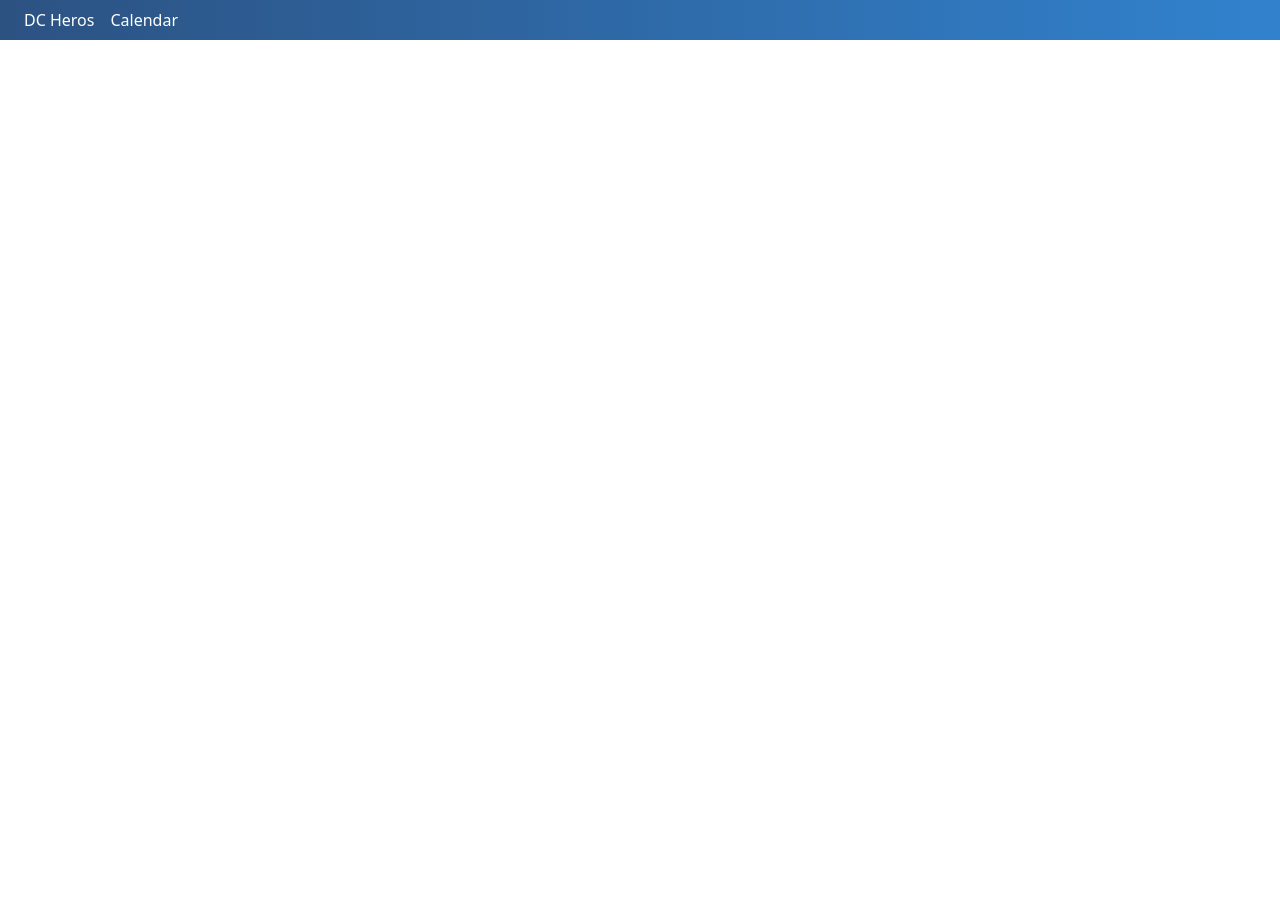
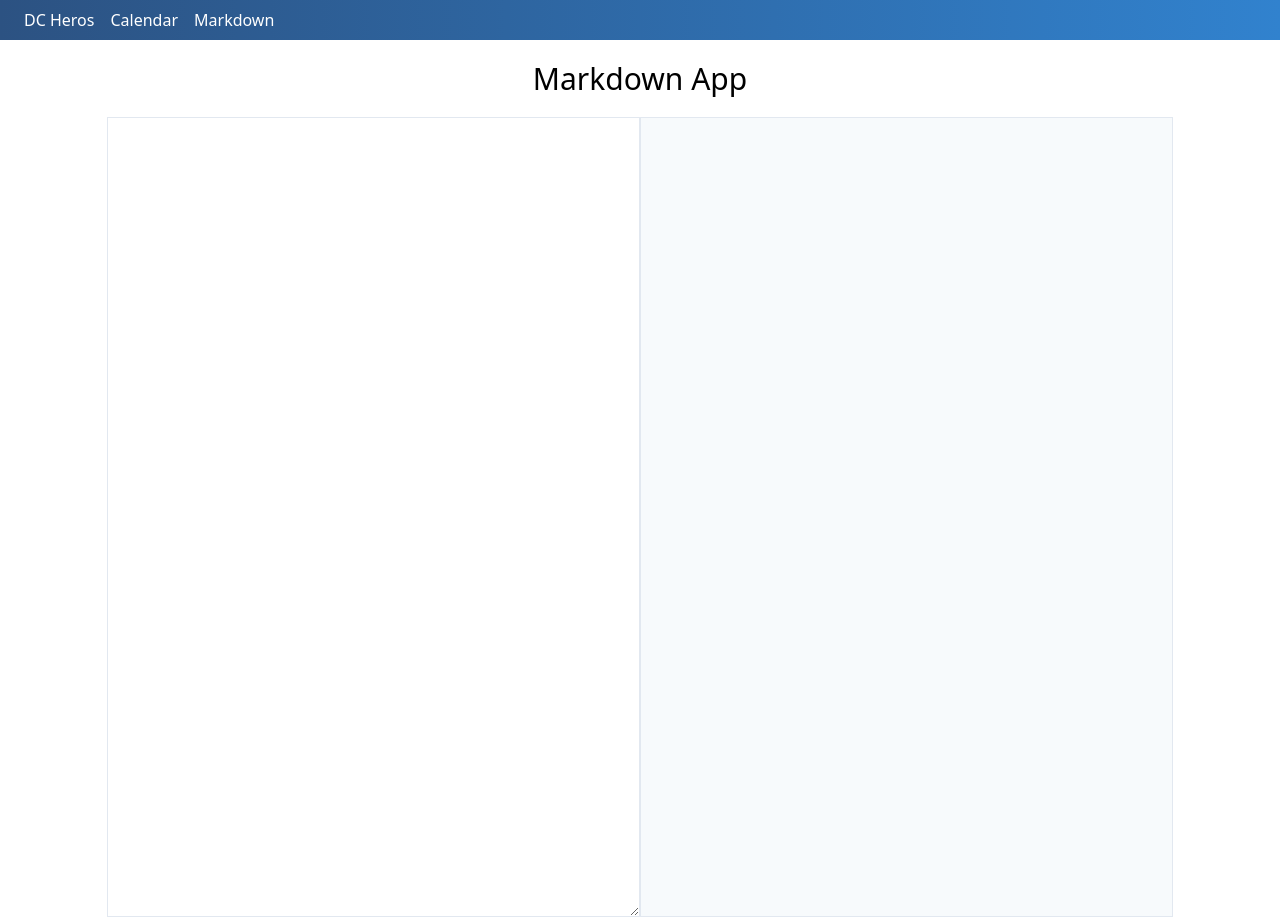
Before and after one commit to chesedi/vue3, a Vue app: page /markdown in a window 1280 px wide. Before the commit this address had no page. Before the commit the page ends 800 px from the top, so only its background shows below. Built offline with nearby package versions, Linux system fonts and the light colour scheme.

Commit message:
Add markdown

```diff
--- a/package.json
+++ b/package.json
@@ -9,6 +9,7 @@
   },
   "dependencies": {
     "core-js": "^3.6.5",
+    "marked": "^1.2.5",
     "tailwindcss": "^1.8.10",
     "vue": "^3.0.0",
     "vue-router": "^4.0.0-rc.6"
--- a/src/components/AppHeader.vue
+++ b/src/components/AppHeader.vue
@@ -2,10 +2,25 @@
   <nav
     class="w-full bg-gradient-to-r from-blue-800 to-blue-600 text-white px-4 py-2"
   >
-    <router-link class="mx-2" to="/dc-heros">DC Heros</router-link>
-    <router-link class="mx-2" to="/calendar">Calendar</router-link>
+    <router-link
+      v-for="item in list"
+      :key="item.to"
+      class="mx-2"
+      :to="item.to"
+      >{{ item.title }}</router-link
+    >
   </nav>
 </template>
 <script>
-export default {};
+export default {
+  data() {
+    return {
+      list: [
+        { title: 'DC Heros', to: '/dc-heros' },
+        { title: 'Calendar', to: '/calendar' },
+        { title: 'Markdown', to: '/markdown' },
+      ],
+    };
+  },
+};
 </script>
--- /dev/null
+++ b/src/pages/Markdown.vue
@@ -0,0 +1,41 @@
+<template>
+  <div class="flex flex-wrap w-full">
+    <h1 class="w-full text-center text-3xl my-4">Markdown App</h1>
+    <section class="flex m-auto w-10/12 h-screen">
+      <article class="w-1/2 border">
+        <textarea
+          class="w-full h-full"
+          :value="text"
+          @input="update"
+        ></textarea>
+      </article>
+      <article class="w-1/2 border bg-gray-100" v-html="markedText"></article>
+    </section>
+  </div>
+</template>
+
+<script>
+import marked from 'marked';
+import debounce from '../utilities/mixins/debounce';
+export default {
+  mixins: [debounce],
+  data() {
+    return {
+      text: '',
+    };
+  },
+  computed: {
+    markedText() {
+      return marked(this.text);
+    },
+  },
+  methods: {
+    update(e) {
+      const task = () => (this.text = e.target.value);
+      this.deboundce(task, 500);
+    },
+  },
+};
+</script>
+
+<style></style>
--- a/src/router.js
+++ b/src/router.js
@@ -2,11 +2,13 @@
 import DcHeros from './pages/DcHeros';
 import Calendar from './pages/Calendar';
 import Home from './pages/Home';
+import Markdown from './pages/Markdown';
 
 const routes = [
   { path: '/', component: Home },
   { path: '/dc-heros', component: DcHeros },
   { path: '/calendar', component: Calendar },
+  { path: '/markdown', component: Markdown },
 ];
 
 const router = createRouter({
--- /dev/null
+++ b/src/utilities/mixins/debounce.js
@@ -0,0 +1,13 @@
+export default {
+  data() {
+    return {
+      timeout: '',
+    };
+  },
+  methods: {
+    deboundce(func, wait = 1000) {
+      clearTimeout(this.timeout);
+      setTimeout(func, wait);
+    },
+  },
+};
```
Also changed, not shown: 1 other file (tests, documents, lock files or other folders).
